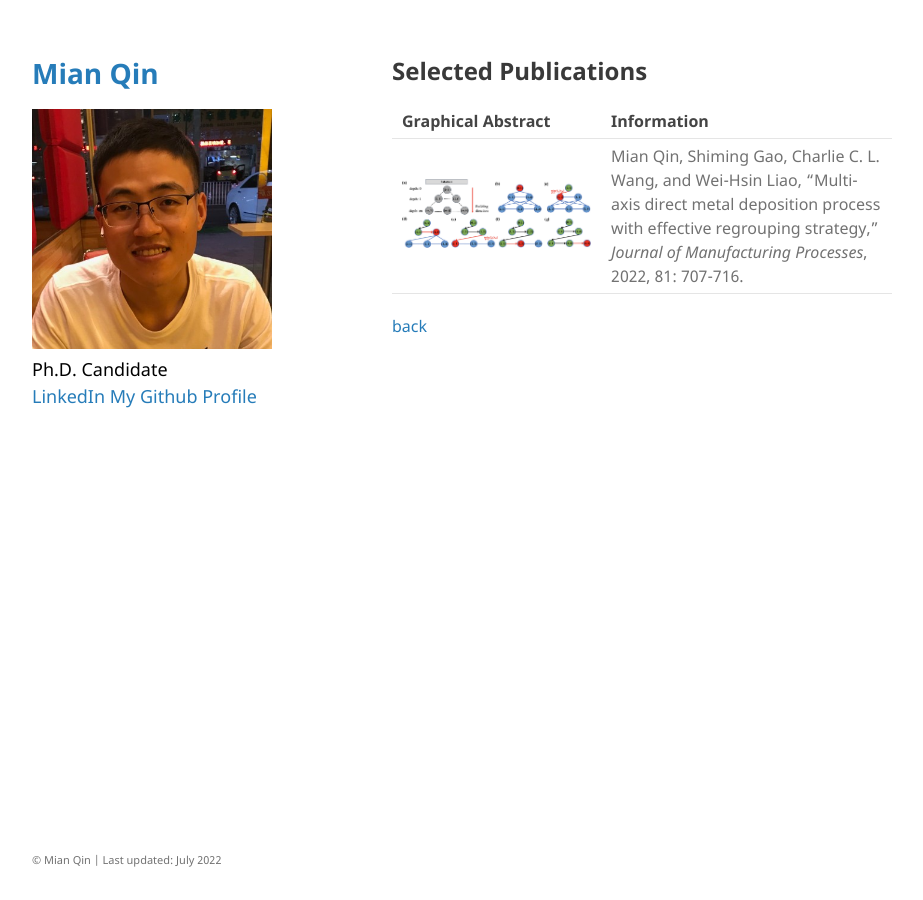
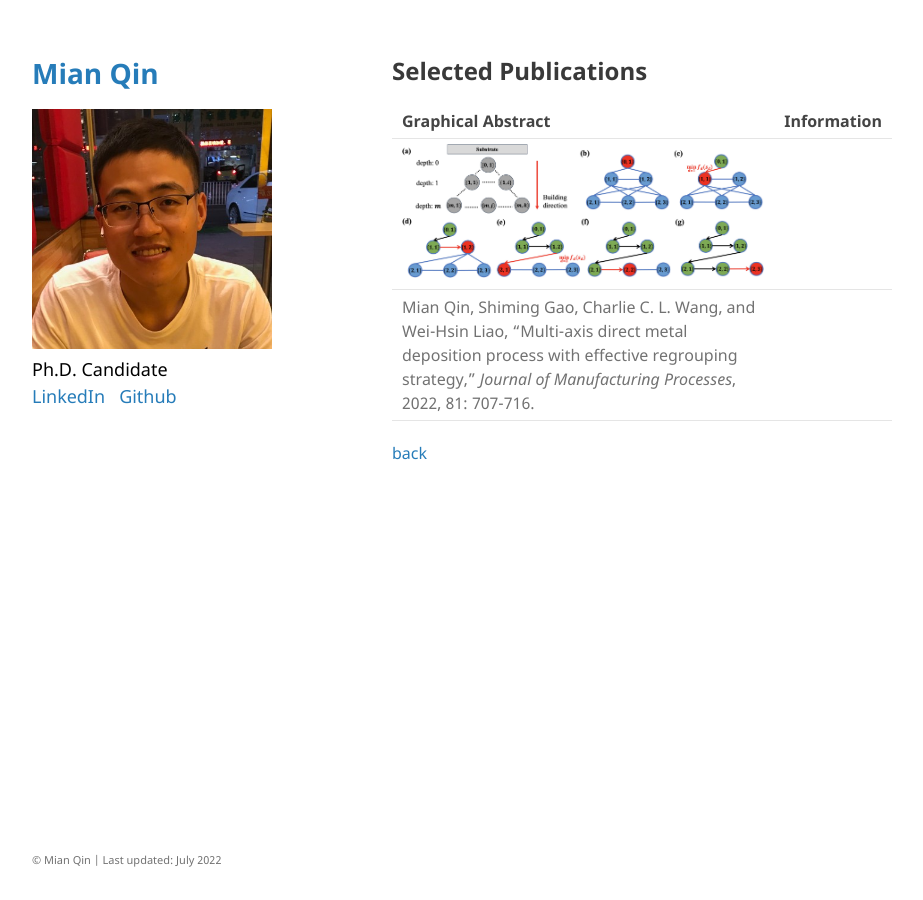
Before and after one commit to mqincuhk/mqincuhk.github.io, a Jekyll site: the page built from selected_publications.md, in a window 1280 px wide. Shown: the whole page, without its empty margins (178-1101 px from the left). Built offline with Jekyll 4.4.1, drawn with Linux system fonts in a browser that asks for light colours; our own code applies the rules of GitHub Pages for plain Markdown files; a script that is not in the unit is left out.

Commit message:
add publications

```diff
--- a/_layouts/default.html
+++ b/_layouts/default.html
@@ -23,8 +23,8 @@
         <p>{{ site.description | default: site.github.project_tagline }}
 
         <br>
-        <a href="https://www.linkedin.com/in/mqin/" ><i class="fab fa-fw fa-reddit" aria-hidden="true"></i><span>LinkedIn</span></a>
-        <a href="https://github.com/mqin666" ><i class="fab fa-fw fa-reddit" aria-hidden="true"></i><span> My Github Profile</span></a>
+        <a href="https://www.linkedin.com/in/mqin/" ><i class="fab fa-fw fa-reddit" aria-hidden="true"></i><span> LinkedIn &nbsp; </span></a>
+        <a href="https://github.com/mqin666" ><i class="fab fa-fw fa-reddit" aria-hidden="true"></i><span> Github </span></a>
 
 
       </header>
--- a/selected_publications.md
+++ b/selected_publications.md
@@ -5,7 +5,11 @@
 
 | Graphical Abstract        | Information |
 |:--------------------------|:------------|
-| <img src="assets/img/multi-axis.jpg" alt="drawing" width="1000"/> | Mian Qin, Shiming Gao, Charlie C. L. Wang, and Wei-Hsin Liao, "Multi-axis direct metal deposition process with effective regrouping strategy," *Journal of Manufacturing Processes*, 2022, 81: 707-716.|
+| <img src="assets/img/multi-axis.jpg" alt="drawing" width="1000"/> | |
+|:--------------------------|:------------|
+| Mian Qin, Shiming Gao, Charlie C. L. Wang, and Wei-Hsin Liao, "Multi-axis direct metal deposition process with effective regrouping strategy," *Journal of Manufacturing Processes*, 2022, 81: 707-716. | |
+
+
 
 
 
```
